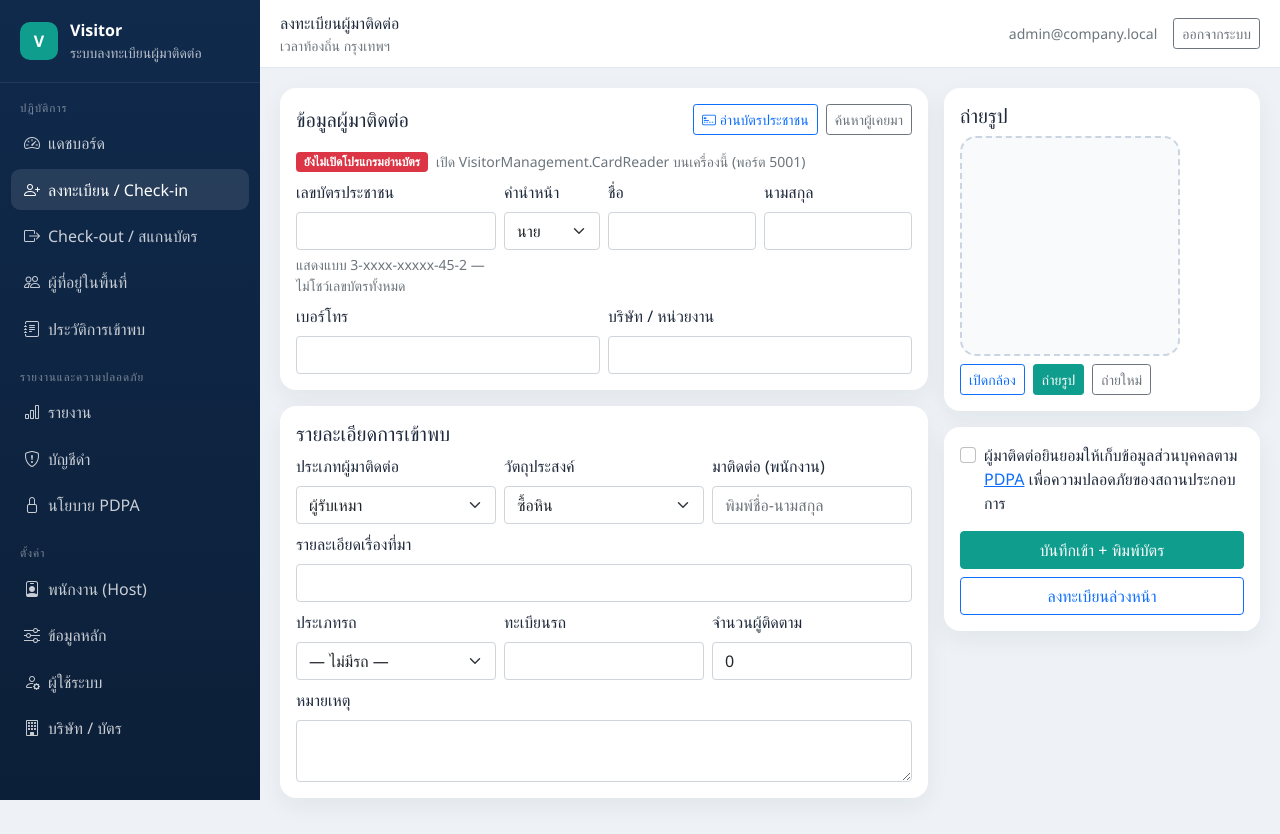
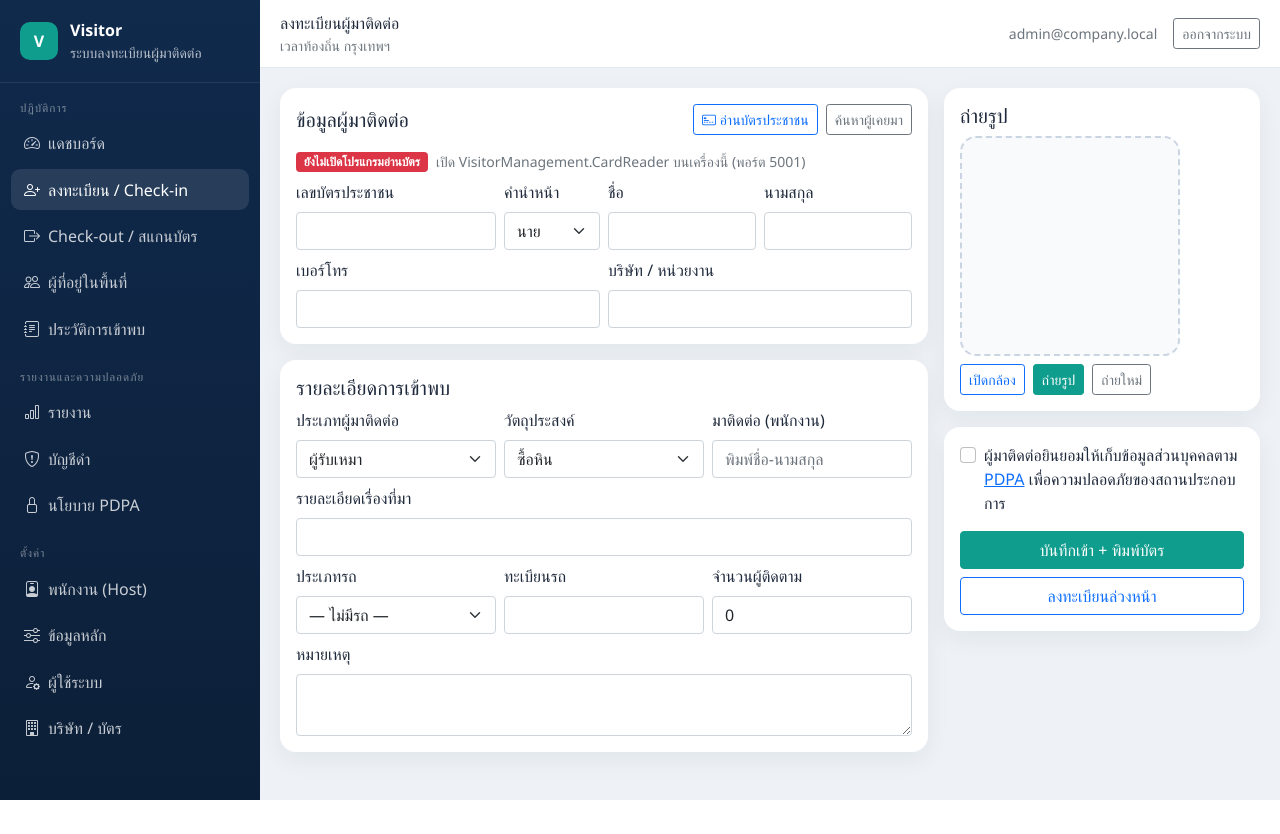
Before and after one commit to pwut467/VisitorManagement, an ASP.NET Core app: page /CheckIn in a window 1280 px wide. After the commit the page ends 800 px from the top, so only its background shows below. Run offline with ASP.NET Core 8, Linux system fonts and the light colour scheme; a user stored in the database is signed in; data comes from the database, SQL or seed files in the repository; some libraries are stand-ins or nearby versions; some web fonts are replaced.

Commit message:
Remove the national ID helper caption on check-in.
The masked value stays in the field without the extra form note.

Co-authored-by: pwut467 <pwut467@users.noreply.github.com>

```diff
--- a/src/VisitorManagement.Web/Views/CheckIn/Index.cshtml
+++ b/src/VisitorManagement.Web/Views/CheckIn/Index.cshtml
@@ -30,7 +30,6 @@
                         <label asp-for="NationalId" class="form-label"></label>
                         <input type="hidden" asp-for="NationalId" />
                         <input id="NationalIdDisplay" class="form-control font-monospace" maxlength="17" inputmode="numeric" autocomplete="off" spellcheck="false" value="@ThaiNationalId.Mask(Model.NationalId)" />
-                        <div class="form-text">แสดงแบบ 3-xxxx-xxxxx-45-2 — ไม่โชว์เลขบัตรทั้งหมด</div>
                     </div>
                     <div class="col-md-2">
                         <label asp-for="Title" class="form-label"></label>
```
